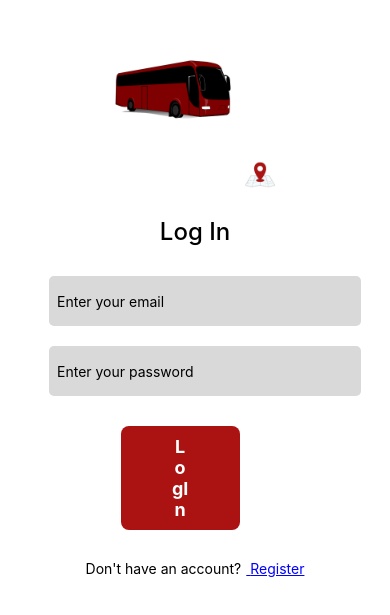
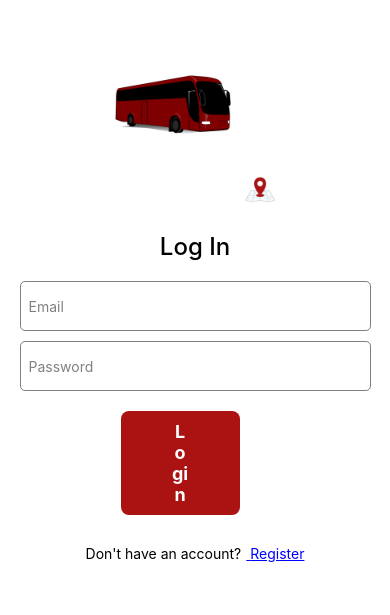
Before and after one commit to zeinshhadi/b-route-app, a React Native app in the folder frontend/: screen /LogInScreen in a window 390 px wide. Shown: the part 125-740 px from the top of the page. Built offline with nearby package versions, Linux system fonts and the light colour scheme.

Commit message:
Frontend <> Fixed styling

```diff
--- a/frontend/components/cards/DetailsCard.js
+++ b/frontend/components/cards/DetailsCard.js
@@ -32,7 +32,7 @@ const styles = StyleSheet.create({
     flexDirection: "row",
     height: 80,
     backgroundColor: Colors.cardColor,
-    borderRadius: 10,
+    borderRadius: 50,
     marginTop: 5,
     justifyContent: "space-around",
     alignItems: "center",
--- a/frontend/components/common/SearchBar.js
+++ b/frontend/components/common/SearchBar.js
@@ -6,12 +6,12 @@ const SearchBar = () => {
   const [searchText, setSearchText] = useState();
   return (
     <View style={styles.searchContainer}>
-      <Ionicons style={styles.inputSearchIcon} name="search" size={15} color={Colors.primary600} />
+      <Ionicons style={styles.inputSearchIcon} name="search" size={15} color="grey" />
       <TextInput
         style={styles.inputSearchDesign}
         placeholder="Search"
         value={searchText}
-        placeholderTextColor={Colors.primary500}
+        placeholderTextColor="grey"
         onChangeText={(text) => setSearchText(text)}
       />
     </View>
@@ -24,8 +24,8 @@ const styles = StyleSheet.create({
     flexDirection: "row",
     padding: 10,
     borderRadius: 20,
-    borderWidth: 2,
-    borderColor: Colors.primary500,
+    borderWidth: 1,
+    borderColor: Colors.primary600,
     height: 40,
     marginVertical: 10,
     justifyContent: "flex-start",
--- a/frontend/components/grid/CategoryGridTile.js
+++ b/frontend/components/grid/CategoryGridTile.js
@@ -14,29 +14,29 @@ const CategoryGridTile = () => {
       <View style={styles.mainAdminScreenContainer}>
         <View style={styles.gridContainer}>
           <GridComponent onPress={() => navigateToScreen("AddBusScreen")}>
-            <Ionicons name="add-circle-outline" size={50} color={Colors.primary600} />
+            <Ionicons name="add-circle-outline" size={50} color={Colors.primary500} />
           </GridComponent>
           <Text style={styles.titleContainer}>Add Bus</Text>
           <GridComponent onPress={() => navigateToScreen("AddDriverScreen")}>
-            <Ionicons name="person-add" size={50} color={Colors.primary600} />
+            <Ionicons name="person-add" size={50} color={Colors.primary500} />
           </GridComponent>
           <Text style={styles.titleContainer}>Add Driver</Text>
           <GridComponent onPress={() => navigateToScreen("ReviewScreen")}>
-            <MaterialIcons name="rate-review" size={50} color={Colors.primary600} />
+            <MaterialIcons name="rate-review" size={50} color={Colors.primary500} />
           </GridComponent>
           <Text style={styles.titleContainer}>Reviews</Text>
         </View>
         <View style={styles.gridContainer}>
           <GridComponent onPress={() => navigateToScreen("ZonesRegistered")}>
-            <Ionicons name="location-outline" size={50} color={Colors.primary600} />
+            <Ionicons name="location-outline" size={50} color={Colors.primary500} />
           </GridComponent>
           <Text style={styles.titleContainer}>Zones</Text>
           <GridComponent onPress={() => navigateToScreen("BusesRegistered")}>
-            <Ionicons name="bus" size={50} color={Colors.primary600} />
+            <Ionicons name="bus" size={50} color={Colors.primary500} />
           </GridComponent>
           <Text style={styles.titleContainer}>Buses</Text>
           <GridComponent onPress={() => navigateToScreen("AddZoneScreen")}>
-            <Ionicons name="add-circle-outline" size={50} color={Colors.primary600} />
+            <Ionicons name="add-circle-outline" size={50} color={Colors.primary500} />
           </GridComponent>
           <Text style={styles.titleContainer}>Add Zone</Text>
         </View>
--- a/frontend/screens/adminScreens/AddBusScreen.js
+++ b/frontend/screens/adminScreens/AddBusScreen.js
@@ -1,5 +1,5 @@
 import React, { useEffect, useState } from "react";
-import { Text, View, StyleSheet, TextInput, ScrollView, ActivityIndicator, Alert } from "react-native";
+import { Text, View, StyleSheet, TextInput, ScrollView, ActivityIndicator, Alert, Image } from "react-native";
 import Button from "../../components/common/Button";
 import { Dropdown } from "react-native-element-dropdown";
 import Colors from "../../utils/colors";
@@ -94,6 +94,7 @@ const AddBusScreen = () => {
   return (
     <View style={styles.outerContainer}>
       <View style={styles.formContainer}>
+        {/* <Image style={styles.addBusImage} source={require("../../assets/images/logo.png")} />; */}
         <ScrollView>
           <View>
             <TextInput
@@ -212,4 +213,8 @@ const styles = StyleSheet.create({
     height: 40,
     fontSize: 16,
   },
+  addBusImage: {
+    width: 100,
+    height: 100,
+  },
 });
--- a/frontend/screens/adminScreens/AddDriverScreen.js
+++ b/frontend/screens/adminScreens/AddDriverScreen.js
@@ -227,9 +227,9 @@ const styles = StyleSheet.create({
   },
   driverImage: {
     height: 150,
-    width: 220,
+    width: 150,
     margin: 10,
-    borderRadius: 10,
+    borderRadius: 150,
   },
   dropdown: {
     height: 50,
--- a/frontend/screens/authScreens/LoginScreen.js
+++ b/frontend/screens/authScreens/LoginScreen.js
@@ -48,26 +48,24 @@ const LoginScreen = ({ navigation }) => {
       </View>
       <Text style={styles.titleFormScreen}>Log In</Text>
       <View style={styles.formContainer}>
-        <View>
         <TextInput
           style={styles.inputDesign}
-            placeholder="Enter your email"
-            placeholderTextColor="black"
+          placeholder="Email"
+          placeholderTextColor="grey"
           value={email}
           onChangeText={setEmail}
         />
         <TextInput
           style={styles.inputDesign}
-            placeholder="Enter your password"
-            placeholderTextColor="black"
+          placeholder="Password"
+          placeholderTextColor="grey"
           secureTextEntry
           value={password}
           onChangeText={setPassword}
         />
       </View>
-      </View>
       <Button onPress={handleLogin} disabled={loading}>
-        {loading ? <ActivityIndicator size="small" color="white" /> : <Text>LogIn</Text>}
+        {loading ? <ActivityIndicator size="small" color="white" /> : <Text>Login</Text>}
       </Button>
       <View style={styles.registerContainer}>
         <Text style={styles.registerText}>Don't have an account?</Text>
@@ -92,15 +90,17 @@ const styles = StyleSheet.create({
   },
   inputDesign: {
     borderRadius: 5,
-    backgroundColor: Colors.cardColor,
+    backgroundColor: "white",
     height: 50,
     width: "100%",
-    margin: 10,
     padding: 8,
+    borderWidth: 1,
+    borderColor: "grey",
   },
   formContainer: {
-    width: "80%",
+    width: "90%",
     justifyContent: "center",
+    gap: 10,
   },
   registerContainer: {
     flexDirection: "row",
--- a/frontend/utils/colors.js
+++ b/frontend/utils/colors.js
@@ -2,7 +2,7 @@ const Colors = {
   primary500: "#AB1212",
   primary600: "#D32020",
   primary700: "#FF6565",
-  cardColor: "#D9D9D9",
+  cardColor: "#EBEBEB",
 };
 
 export default Colors;
```
Also changed, not shown: frontend/assets/images/addbusimg.png (added). Lines whose indentation alone changed are shown as unchanged.
